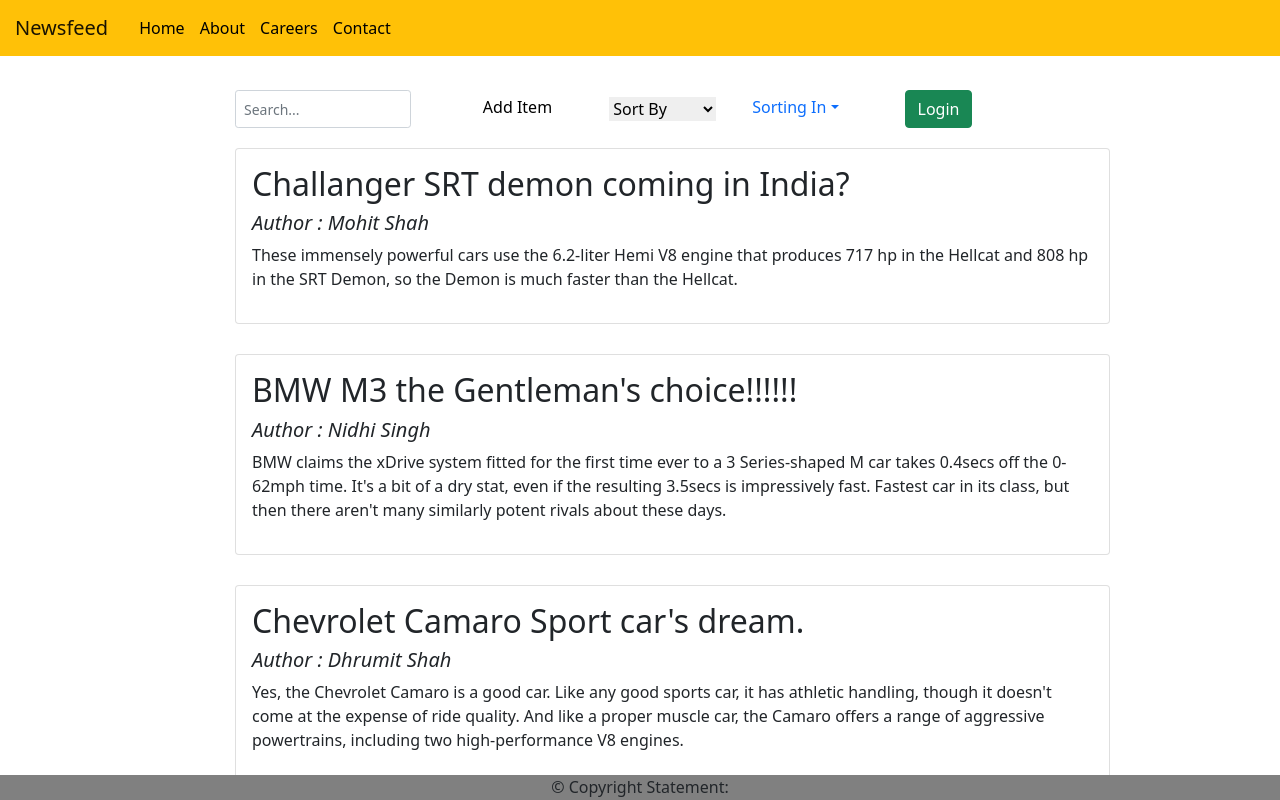
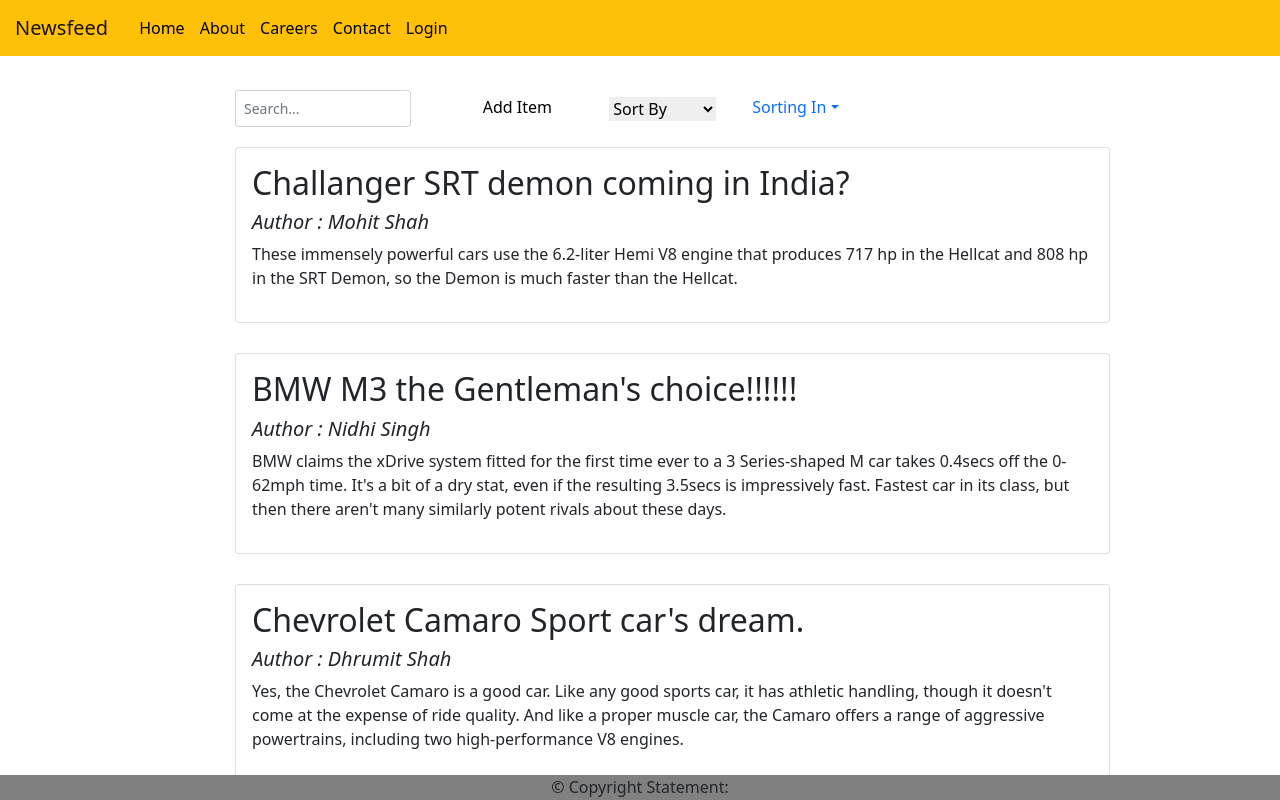
Before and after one commit to mohit7shah/newsfeed, a Vue app in the folder newsfeed/: page / in a window 1280 px wide. Shown: the top 800 px of the page. Built offline with nearby package versions, Linux system fonts and the light colour scheme.

Commit message:
task - 2 commit

```diff
--- a/newsfeed/src/components/Header.vue
+++ b/newsfeed/src/components/Header.vue
@@ -17,6 +17,13 @@
             class="menu"
             @click="logout"
             >Logout</router-link
+          >
+          <router-link
+            v-if="!isLoginFun"
+            to="/login"
+            class="menu"
+            @click="logout"
+            >Login</router-link
           >
         </b-nav>
       </b-collapse>
--- a/newsfeed/src/views/Home.vue
+++ b/newsfeed/src/views/Home.vue
@@ -31,9 +31,9 @@
               <b-dropdown-item @click="desc">Desending</b-dropdown-item>
             </b-nav-dropdown>
           </div>
-          <router-link to="/login" class="btn btn-success" v-if="!hide"
+          <!-- <router-link to="/login" class="btn btn-success" v-if="!hide"
             >Login</router-link
-          >
+          > -->
         </div>
       </b-nav-form>
     </b-nav>
@@ -73,11 +73,11 @@
   components: {
     productitem,
   },
-  computed: {
-    hide() {
-      return this.$store.getters.isLogin;
-    },
-  },
+  // computed: {
+  //   hide() {
+  //     return this.$store.getters.isLogin;
+  //   },
+  // },
   methods: {
     asc() {
       // console.log(this.sorting_by);
```
